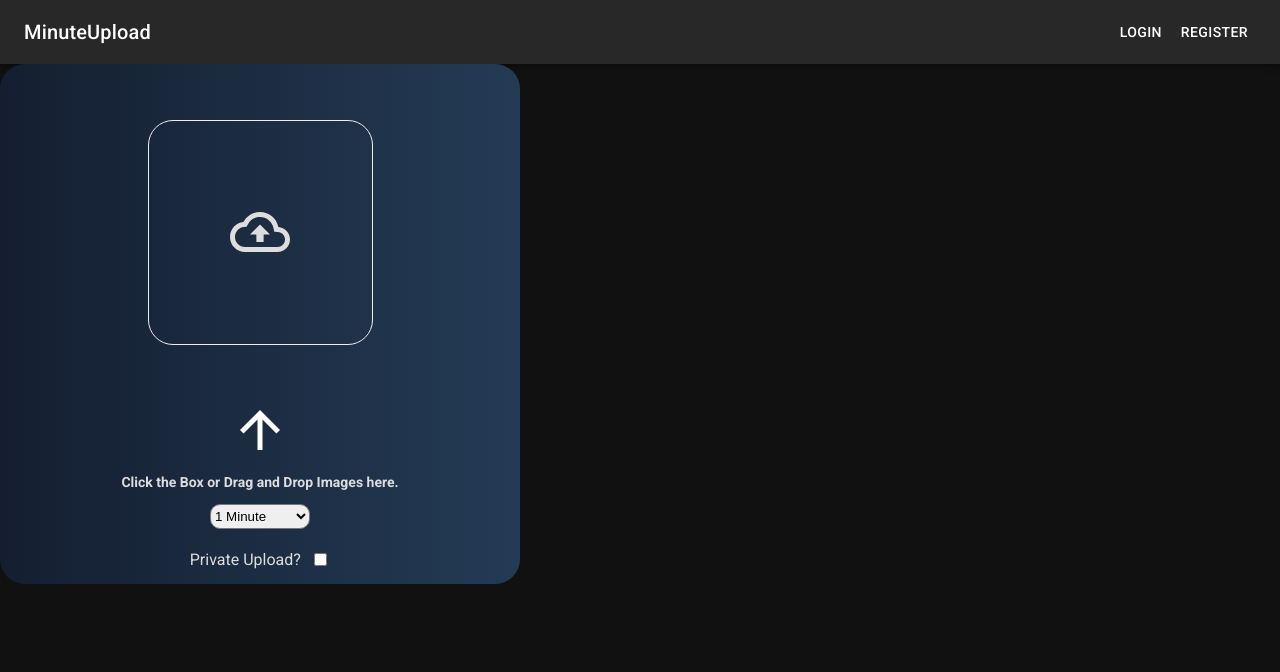
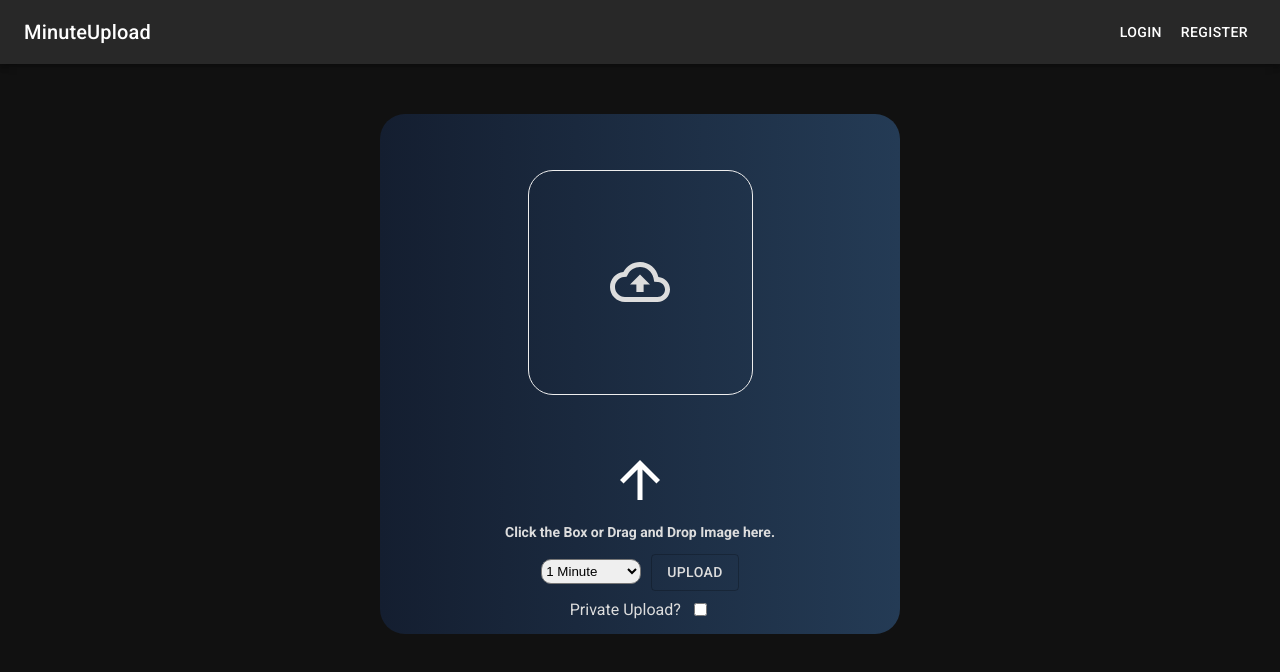
Before and after one commit to atorczynski/minuteupload, a React (Create React App) app: page / in a window 1280 px wide. Shown: the top 672 px of the page. Built offline with nearby package versions, Linux system fonts and the light colour scheme.

Commit message:
Add material-ui button.

```diff
--- a/src/components/UploadWindow/UploadContainer.js
+++ b/src/components/UploadWindow/UploadContainer.js
@@ -6,12 +6,14 @@ import Arrow from './Arrow';
 import TextElement from '../GlobalComponents/TextElement';
 import SelectBox from '../GlobalComponents/SelectBox';
 import UploadIcon from './UploadIcon';
+import Button from '@material-ui/core/Button';
 
 const Container = styled.div`
   display: flex;
   flex-direction: column;
   align-items: center;
   justify-content: space-around;
+  margin: 50px auto;
 
   width: 520px;
   height: 520px;
@@ -46,9 +48,13 @@ const Label = styled.label`
 `;
 
 const SelectContainer = styled.div`
-  width: 200px;
+  width: 300px;
   height: 30px;
   text-align: center;
+`;
+const StyledButton = styled(Button)`
+  margin: 0 0 0 10px;
+  color: #ddd;
 `;
 
 const getColor = (props) => {
@@ -81,7 +87,7 @@ export default function UploadContainer() {
       </DropZone>
       <Arrow />
       <TextElement fontSize={'14px'}>
-        Click the Box or Drag and Drop Images here.
+        Click the Box or Drag and Drop Image here.
       </TextElement>
       <SelectContainer>
         <SelectBox>
@@ -91,6 +97,9 @@ export default function UploadContainer() {
           <option value="4min">4 Minutes</option>
           <option value="5min">5 Minutes</option>
         </SelectBox>
+        <StyledButton variant="outlined" color={'#ddd'}>
+          Upload
+        </StyledButton>
       </SelectContainer>
       <CheckBoxContainer>
         <Label>Private Upload?</Label>
```
